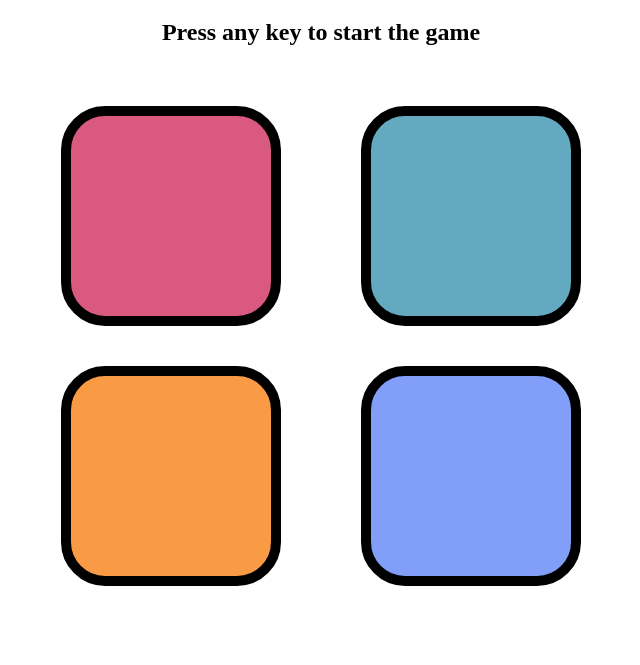
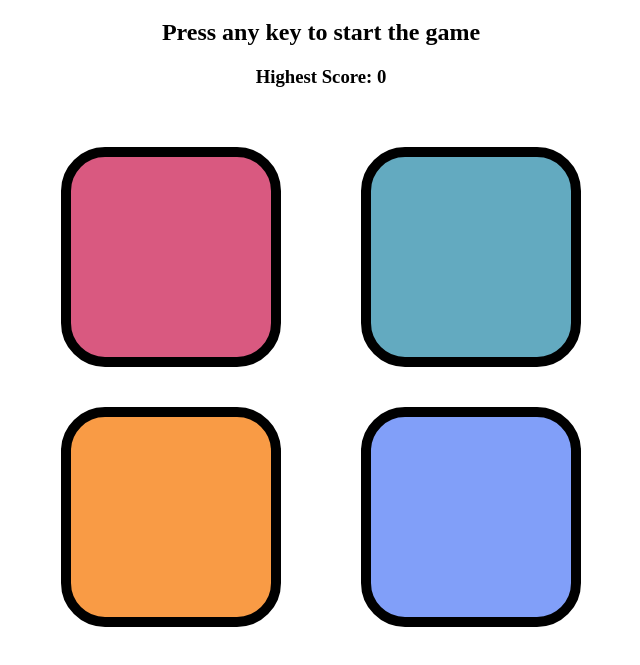
Before and after one commit to Kutubkhan0705/SIMON-GAME, a plain HTML site: page index.html in a window 1280 px wide. Shown: the part 61-726 px from the top of the page, without its empty margins (319-959 px from the left). Drawn offline with Linux system fonts and the light colour scheme.

Commit message:
Update index.html

```diff
--- a/index.html
+++ b/index.html
@@ -11,6 +11,7 @@
 <body>
     <h1>Simon Game</h1>
     <h2>Press any key to start the game</h2>
+    <h3>Highest Score: <span id="highScore">0</span></h3>
     <div class="btn-container">
         <div class="line-one">
             <div class="btn red" type="button" id="red"></div>
```
